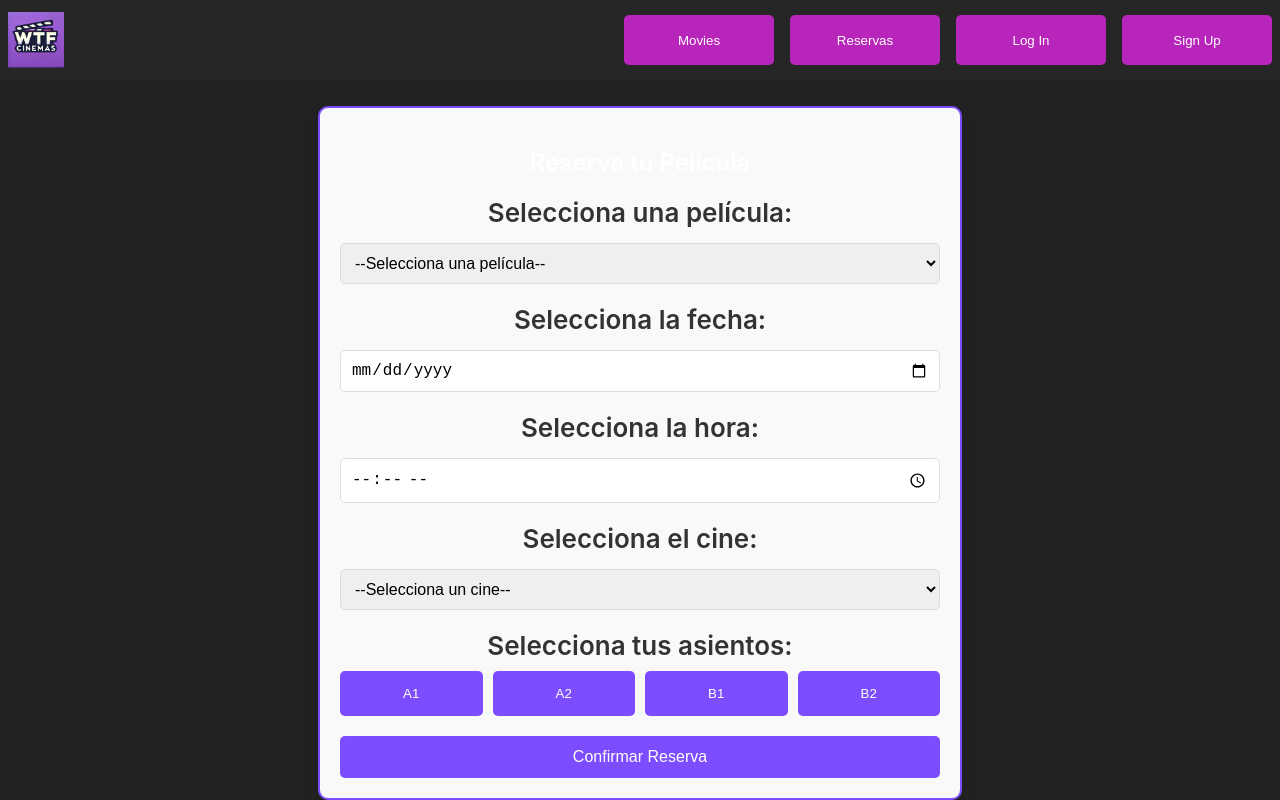
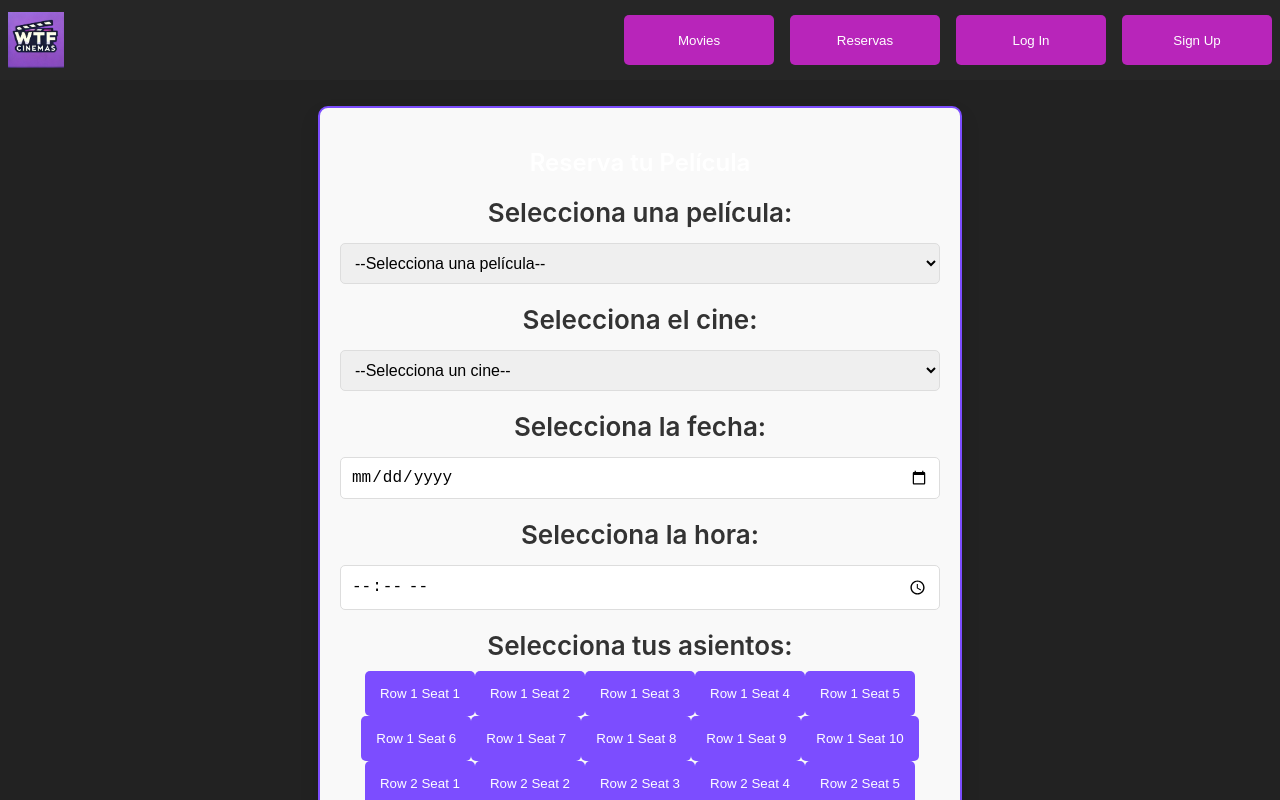
Before and after one commit to igborre/Proyecto-TIC-1-Frontend, a React (Create React App) app: page /Reserva in a window 1280 px wide. Shown: the top 800 px of the page. Built offline with nearby package versions, Linux system fonts and the light colour scheme.

Commit message:
Merge remote-tracking branch 'origin/main'
# Conflicts:
#	src/App.js

```diff
--- a/src/Components/Reserva.js
+++ b/src/Components/Reserva.js
@@ -2,7 +2,7 @@ import React, { useState, useEffect } from 'react';
 import './Reserva.css';
 
 const Reserva = () => {
-    // opciones que el usuario puede seleccionar
+    // Opciones que el usuario puede seleccionar
     const [selectedMovie, setSelectedMovie] = useState('');
     const [selectedDate, setSelectedDate] = useState('');
     const [selectedTime, setSelectedTime] = useState('');
@@ -10,7 +10,16 @@ const Reserva = () => {
     const [selectedLocation, setSelectedLocation] = useState('');
     const [movies, setMovies] = useState([]);
     const [locations, setLocations] = useState([]);
-    const [availableSeats, setAvailableSeats] = useState([]);
+
+    // Configuración del plano de asientos
+    const rows = 15; // 15 filas
+    const seatsPerRow = 10; // 10 asientos por fila
+    const [availableSeats, setAvailableSeats] = useState(() => {
+        // Generar un array de asientos disponibles
+        return Array.from({ length: rows }, (_, rowIndex) =>
+            Array.from({ length: seatsPerRow }, (_, seatIndex) => `Row ${rowIndex + 1} Seat ${seatIndex + 1}`)
+        );
+    });
 
     // Simulación de datos que podrían venir del backend
     useEffect(() => {
@@ -18,8 +27,6 @@ const Reserva = () => {
         setMovies(['Pelicula 1', 'Pelicula 2', 'Pelicula 3']);
         // Localizaciones (cines o sucursales)
         setLocations(['Cine 1', 'Cine 2', 'Cine 3']);
-        // Asientos disponibles
-        setAvailableSeats(['A1', 'A2', 'B1', 'B2']);
     }, []);
 
     // Manejar la selección de asientos
@@ -55,6 +62,17 @@ const Reserva = () => {
                 </select>
             </div>
 
+            {/* Selección de Lugar (cine) */}
+            <div className="reserva-field">
+                <label>Selecciona el cine:</label>
+                <select value={selectedLocation} onChange={(e) => setSelectedLocation(e.target.value)}>
+                    <option value="">--Selecciona un cine--</option>
+                    {locations.map((location, index) => (
+                        <option key={index} value={location}>{location}</option>
+                    ))}
+                </select>
+            </div>
+
             {/* Selección de Fecha */}
             <div className="reserva-field">
                 <label>Selecciona la fecha:</label>
@@ -67,29 +85,22 @@ const Reserva = () => {
                 <input type="time" value={selectedTime} onChange={(e) => setSelectedTime(e.target.value)} />
             </div>
 
-            {/* Selección de Lugar (cine) */}
-            <div className="reserva-field">
-                <label>Selecciona el cine:</label>
-                <select value={selectedLocation} onChange={(e) => setSelectedLocation(e.target.value)}>
-                    <option value="">--Selecciona un cine--</option>
-                    {locations.map((location, index) => (
-                        <option key={index} value={location}>{location}</option>
-                    ))}
-                </select>
-            </div>
-
-            {/* Selección de Asientos */}
+            {/* Selección de Asientos - Plano del Cine */}
             <div className="reserva-field">
                 <label>Selecciona tus asientos:</label>
-                <div className="seats-container">
-                    {availableSeats.map((seat, index) => (
+                <div className="seats-layout">
+                    {availableSeats.map((row, rowIndex) => (
+                        <div key={rowIndex} className="seats-row">
+                            {row.map((seat, seatIndex) => (
                                 <button
-                            key={index}
+                                    key={seatIndex}
                                     className={`seat ${selectedSeats.includes(seat) ? 'selected' : ''}`}
                                     onClick={() => handleSeatSelection(seat)}
                                 >
                                     {seat}
                                 </button>
+                            ))}
+                        </div>
                     ))}
                 </div>
             </div>
```
Lines whose indentation alone changed are shown as unchanged.
